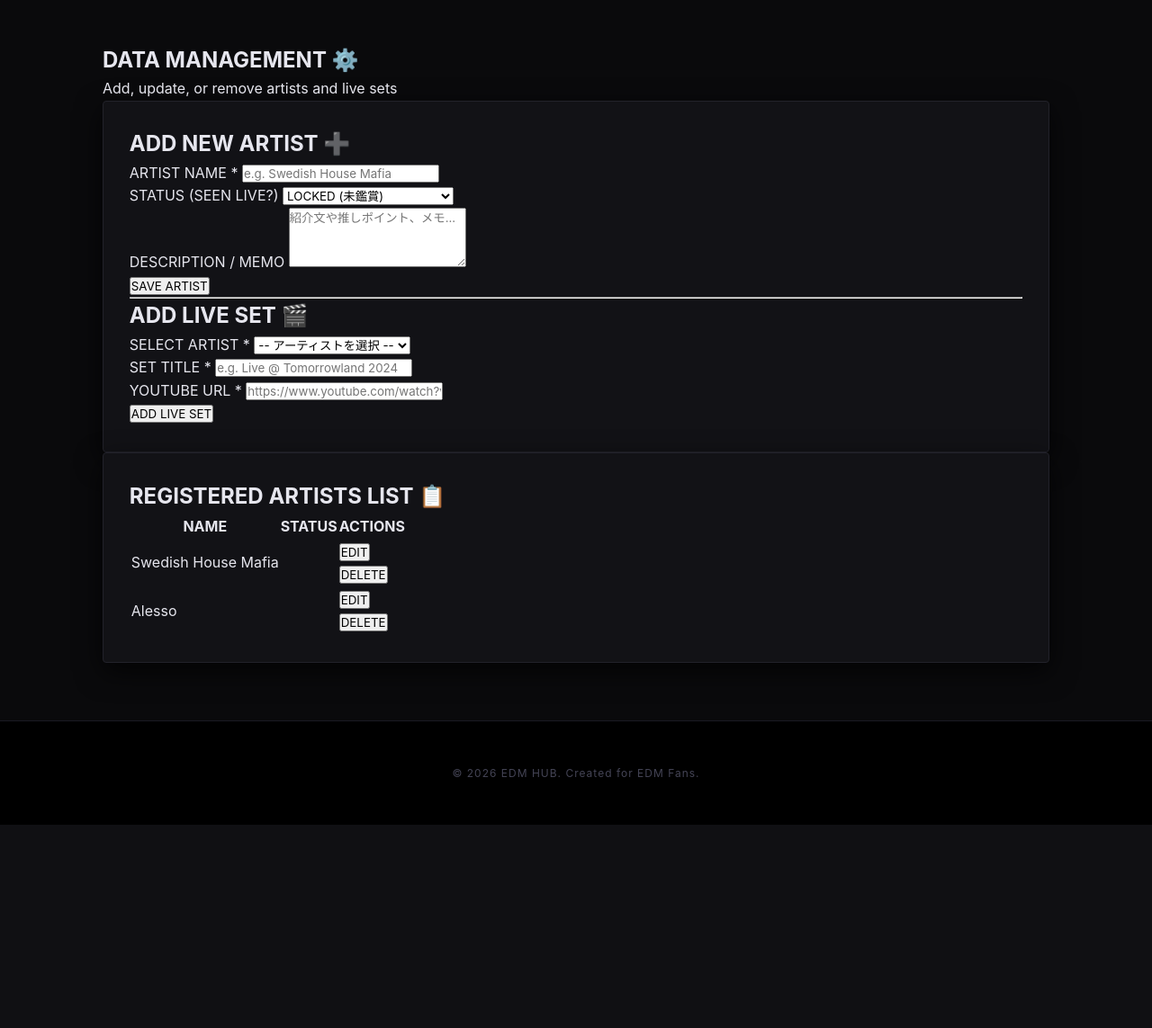
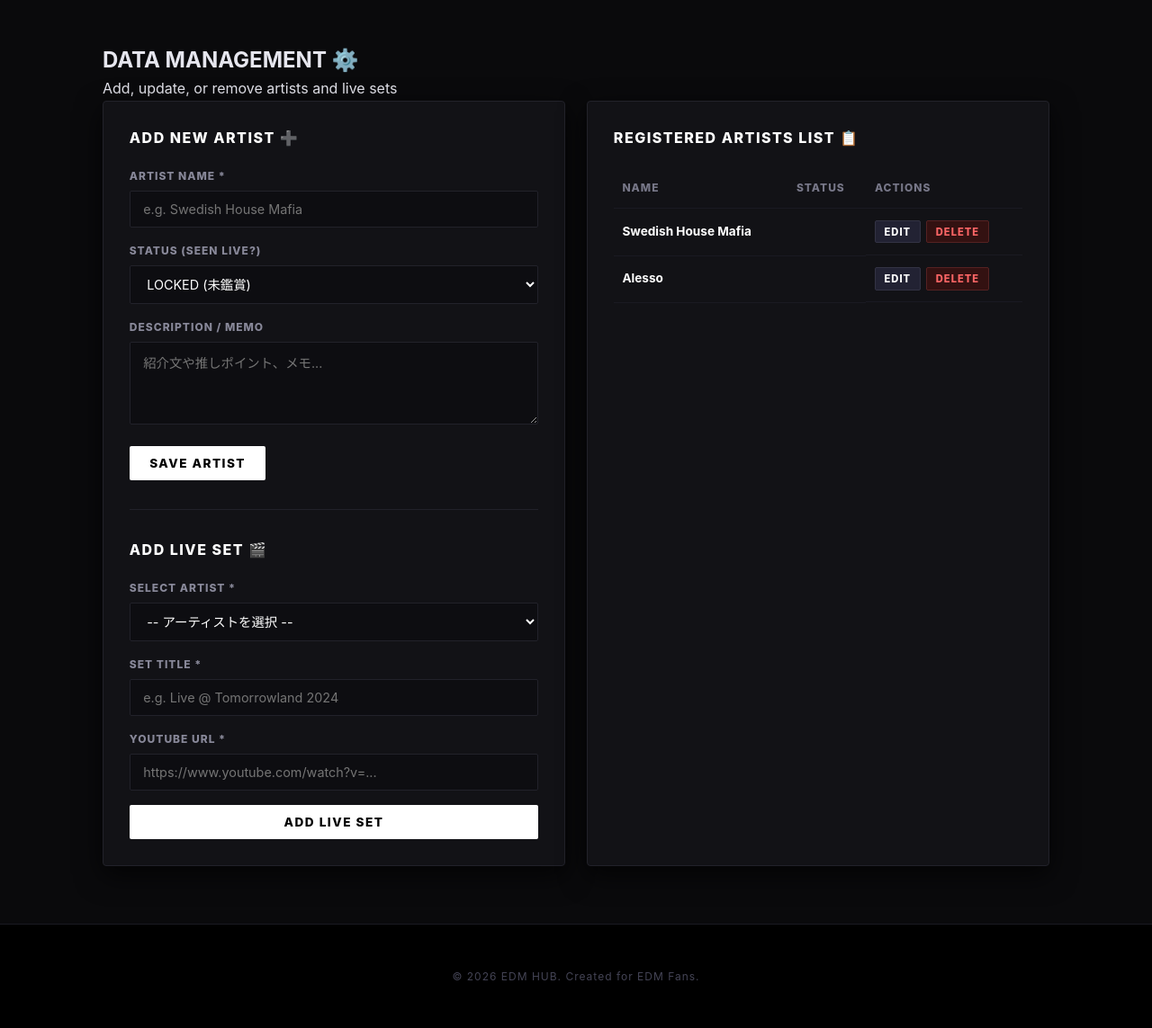
Before and after one commit to ydvlm1ove/edm-hub, a Python web app: template templates/admin.html in a window 1280 px wide. Shown: the part 73-1216 px from the top of the page at 90% size. Before the commit the page ends 990 px from the top, so only its background shows below. Run offline with Jinja, Linux system fonts and the light colour scheme; the template is opened without the code that fills it, so the values that code supplies are empty.

Commit message:
admin css update

```diff
--- a/static/css/style.css
+++ b/static/css/style.css
@@ -1144,3 +1144,188 @@
         gap: 0.8rem;
     }
 }
+
+/*----------------------------*/
+/* 管理ページ */
+/*----------------------------*/
+
+.admin-grid {
+    display: grid;
+    grid-template-columns: 1fr 1fr;
+    gap: 1.5rem;
+    margin-bottom: 3rem;
+}
+
+.admin-section-title {
+    font-size: 1rem;
+    font-weight: 800;
+    letter-spacing: 1.5px;
+    color: #ffffff;
+    margin-bottom: 1.2rem;
+    text-transform: uppercase;
+}
+
+/* フォームスタイリング */
+.admin-form {
+    display: flex;
+    flex-direction: column;
+    gap: 1rem;
+}
+
+.form-group {
+    display: flex;
+    flex-direction: column;
+    gap: 0.4rem;
+}
+
+.form-group label {
+    font-size: 0.75rem;
+    font-weight: 800;
+    color: #888899;
+    letter-spacing: 1px;
+}
+
+.admin-input,
+.admin-select,
+.admin-textarea {
+    width: 100%;
+    background-color: #0d0d11;
+    border: 1px solid #22222a;
+    color: #ffffff;
+    padding: 0.7rem 0.9rem;
+    font-size: 0.9rem;
+    border-radius: 2px;
+    outline: none;
+    transition: border-color 0.2s ease;
+}
+
+.admin-input:focus,
+.admin-select:focus,
+.admin-textarea:focus {
+    border-color: #ffffff;
+}
+
+.admin-divider {
+    border: 0;
+    height: 1px;
+    background-color: #22222a;
+    margin: 2rem 0;
+}
+
+/* ボタン類 */
+.form-actions {
+    display: flex;
+    gap: 0.8rem;
+    margin-top: 0.5rem;
+}
+
+.btn-primary {
+    background-color: #ffffff;
+    color: #000000;
+    border: none;
+    padding: 0.7rem 1.4rem;
+    font-size: 0.85rem;
+    font-weight: 800;
+    letter-spacing: 1.5px;
+    cursor: pointer;
+    border-radius: 2px;
+    transition: background-color 0.2s ease;
+}
+
+.btn-primary:hover {
+    background-color: #cccccc;
+}
+
+.btn-secondary {
+    background-color: transparent;
+    color: #888899;
+    border: 1px solid #333344;
+    padding: 0.7rem 1.4rem;
+    font-size: 0.85rem;
+    font-weight: 800;
+    letter-spacing: 1.5px;
+    cursor: pointer;
+    border-radius: 2px;
+    transition: all 0.2s ease;
+}
+
+.btn-secondary:hover {
+    color: #ffffff;
+    border-color: #ffffff;
+}
+
+/* テーブルスタイル */
+.admin-table-wrapper {
+    overflow-x: auto;
+}
+
+.admin-table {
+    width: 100%;
+    border-collapse: collapse;
+    font-size: 0.85rem;
+}
+
+.admin-table th,
+.admin-table td {
+    padding: 0.8rem 0.6rem;
+    text-align: left;
+    border-bottom: 1px solid #1a1a22;
+}
+
+.admin-table th {
+    color: #777788;
+    font-size: 0.75rem;
+    font-weight: 800;
+    letter-spacing: 1px;
+}
+
+.tbl-name {
+    font-weight: 700;
+    color: #ffffff;
+}
+
+.tbl-actions {
+    display: flex;
+    gap: 0.4rem;
+}
+
+.inline-form {
+    display: inline;
+}
+
+.btn-sm {
+    padding: 0.3rem 0.6rem;
+    font-size: 0.7rem;
+    font-weight: 800;
+    letter-spacing: 1px;
+    border-radius: 2px;
+    cursor: pointer;
+    border: none;
+}
+
+.btn-edit {
+    background-color: #222233;
+    color: #ffffff;
+    border: 1px solid #333344;
+}
+
+.btn-edit:hover {
+    background-color: #333344;
+}
+
+.btn-delete {
+    background-color: #331111;
+    color: #ff6666;
+    border: 1px solid #552222;
+}
+
+.btn-delete:hover {
+    background-color: #552222;
+}
+
+/* スマホ対応 */
+@media (max-width: 768px) {
+    .admin-grid {
+        grid-template-columns: 1fr;
+    }
+}
--- a/templates/admin.html
+++ b/templates/admin.html
@@ -144,5 +144,7 @@
         <p class="copyright">&copy; 2026 EDM HUB. Created for EDM Fans.</p>
     </footer>
 
+    <script src="../static/js/main.js"></script>
+
 </body>
 </html>
```
